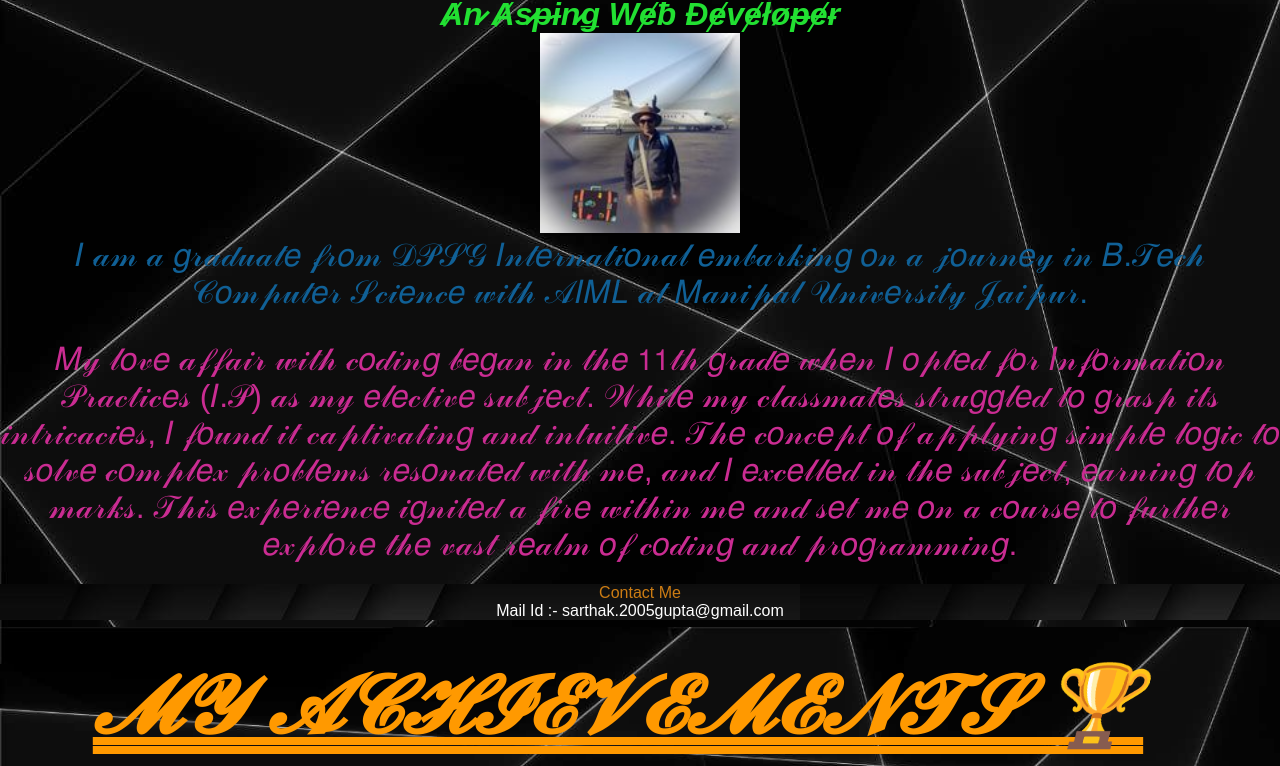
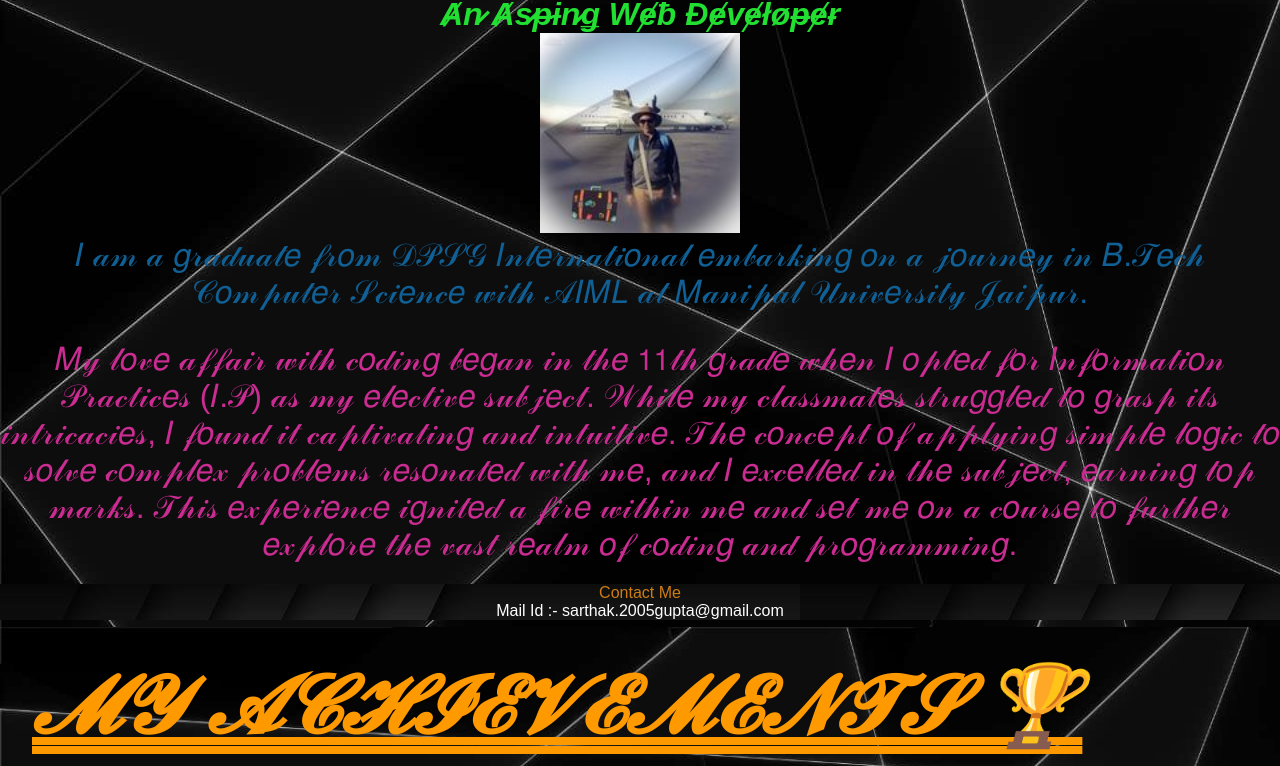
Before and after one commit to Sarthakgupta05/PROJECT, a plain HTML site: page index.html in a window 1280 px wide. Shown: the part 180-946 px from the top of the page. Drawn offline with Linux system fonts and the light colour scheme.

Commit message:
Update stylessss.css

```diff
--- a/stylessss.css
+++ b/stylessss.css
@@ -82,8 +82,6 @@ h2{
 .Achievements-section-header {
     font-size: 5rem;
     margin-bottom: 1rem;
-    margin-left: 5%;
-    margin-right: 5%%;
     text-decoration: double underline;
     font-style: italic;
     color: #ff9900;
```
